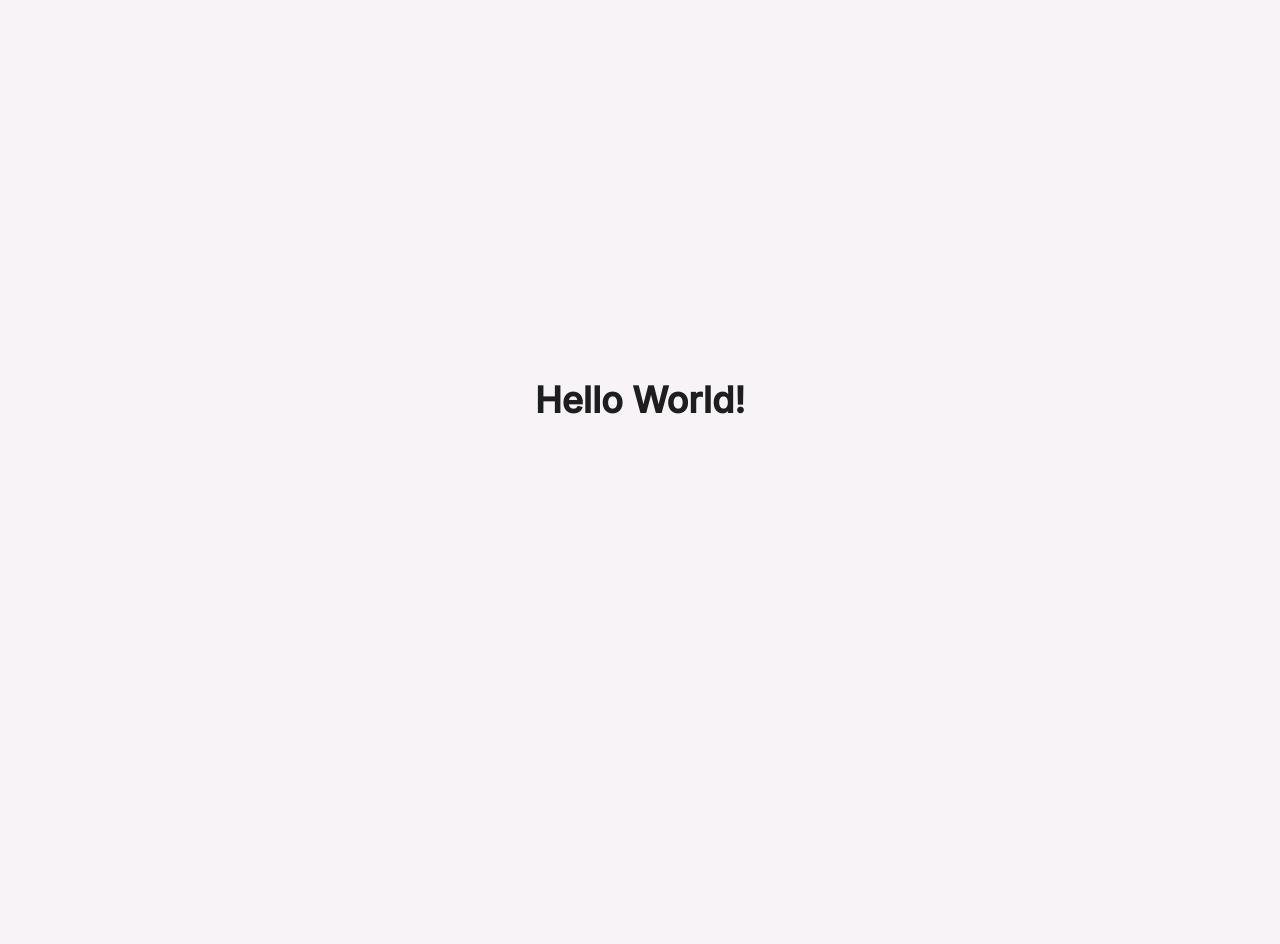
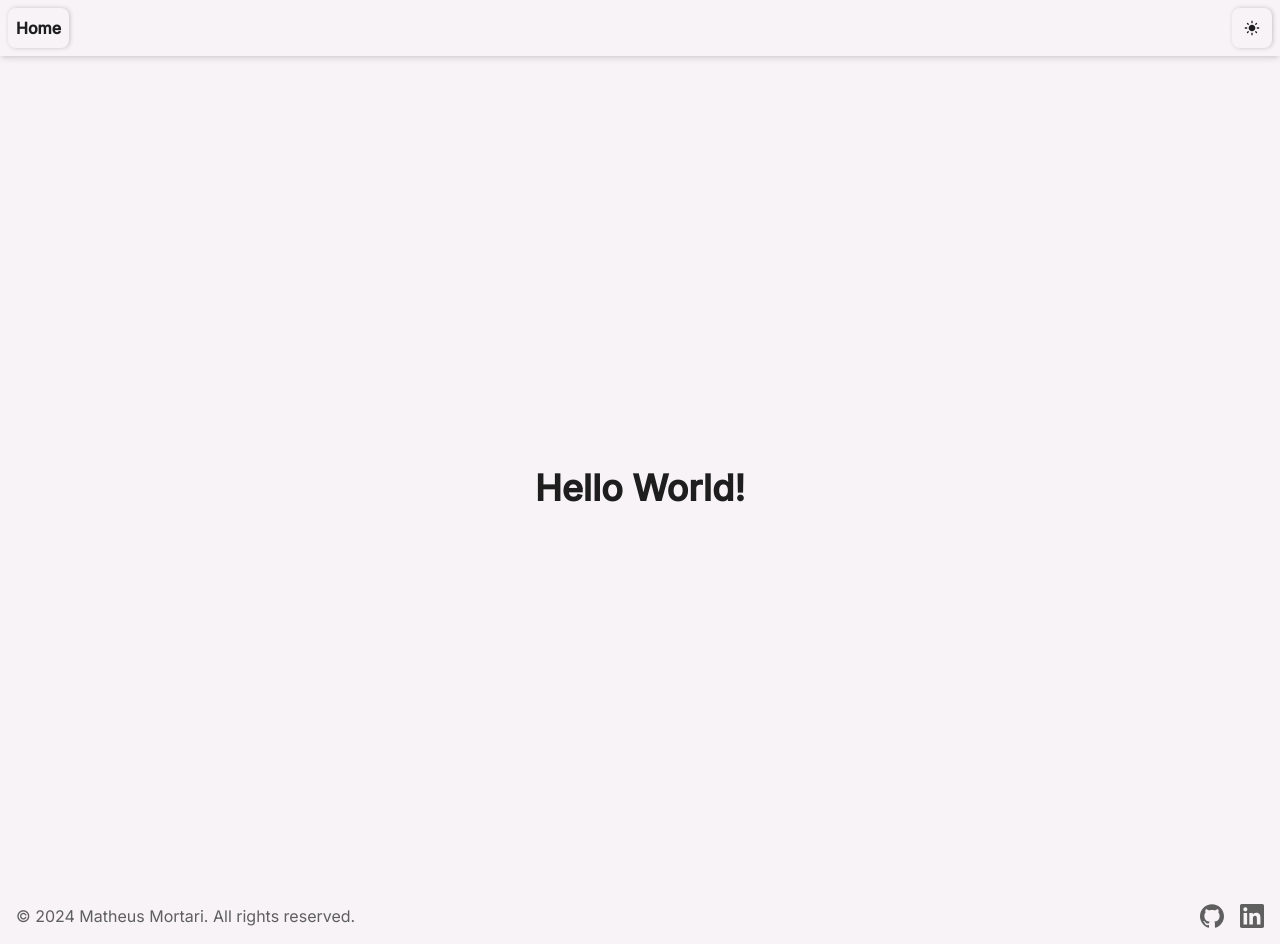
Before and after one commit to matimortari/boilerplate-vite, a React (Vite) app: page / in a window 1280 px wide. Before the commit the page ends 800 px from the top, so only its background shows below. Built offline with nearby package versions, Linux system fonts and the light colour scheme.

Commit message:
refactor: Refactor project file structure & imports | docs: update README

```diff
--- a/index.html
+++ b/index.html
@@ -2,11 +2,11 @@
 <html lang="en">
 
 <head>
-	<meta charset="utf-8" />
-	<meta name="viewport" content="width=device-width, initial-scale=1" />
 	<title>Vite App</title>
 	<link rel="icon" href="favicon.ico" />
 	<link rel="stylesheet" href="https://fonts.googleapis.com/css2?family=Inter:wght@400;500&display=swap">
+	<meta charset="utf-8" />
+	<meta name="viewport" content="width=device-width, initial-scale=1" />
 </head>
 
 <body>
--- a/package.json
+++ b/package.json
@@ -4,9 +4,9 @@
 	"version": "0.1.0",
 	"type": "module",
 	"scripts": {
-		"dev": "concurrently \"vite\" \"tsx watch server.ts\"",
+		"dev": "concurrently \"vite\" \"tsx watch ./src/lib/server.ts\"",
 		"build": "tsc -b && vite build",
-		"start": "concurrently \"vite preview\" \"tsx watch server.ts\"",
+		"start": "concurrently \"vite preview\" \"tsx watch ./src/lib/server.ts\"",
 		"test": "playwright test",
 		"format": "prettier --write . && eslint ."
 	},
--- a/src/App.tsx
+++ b/src/App.tsx
@@ -1,14 +1,14 @@
-import { Analytics } from "@vercel/analytics/react"
+import Footer from "./components/Footer"
+import Navbar from "./components/Navbar"
 
 export default function Home() {
 	return (
 		<>
-			<Analytics />
-			<main className="flex h-screen items-center justify-center">
-				<div>
-					<strong className="text-4xl">Hello World!</strong>
-				</div>
+			<Navbar />
+			<main className="flex h-screen flex-col items-center justify-center">
+				<strong className="text-4xl">Hello World!</strong>
 			</main>
+			<Footer />
 		</>
 	)
 }
--- /dev/null
+++ b/src/components/Footer.tsx
@@ -0,0 +1,20 @@
+import { Icon } from "@iconify/react"
+
+export default function Footer() {
+	return (
+		<footer className="flex flex-col items-center justify-between md:flex-row">
+			<div className="m-4 font-light text-muted-foreground">
+				<p>© 2024 Matheus Mortari. All rights reserved.</p>
+			</div>
+
+			<div className="m-4 flex flex-row gap-4 text-muted-foreground">
+				<a href="https://github.com/matimortari" target="_blank" rel="noopener noreferrer">
+					<Icon icon="simple-icons:github" className="icon h-6 w-6" />
+				</a>
+				<a href="https://www.linkedin.com/in/matheus-mortari-19rt" target="_blank" rel="noopener noreferrer">
+					<Icon icon="simple-icons:linkedin" className="icon h-6 w-6" />
+				</a>
+			</div>
+		</footer>
+	)
+}
--- /dev/null
+++ b/src/components/Navbar.tsx
@@ -0,0 +1,30 @@
+import { Icon } from "@iconify/react"
+import { useEffect, useState } from "react"
+
+export default function Navbar() {
+	const [theme, setTheme] = useState("light")
+
+	const toggleTheme = () => setTheme((prevTheme) => (prevTheme === "light" ? "dark" : "light"))
+
+	useEffect(() => {
+		document.documentElement.classList.toggle("dark", theme === "dark")
+	}, [theme])
+
+	return (
+		<nav className="mb-8 flex items-center justify-between p-2 shadow-md">
+			<div className="flex items-center">
+				<a className="button" href="/">
+					Home
+				</a>
+			</div>
+
+			<div className="flex items-center gap-2">
+				<button onClick={toggleTheme} className="button flex h-10 w-10 items-center justify-center">
+					<Icon
+						icon={theme === "light" ? "material-symbols:light-mode-rounded" : "material-symbols:dark-mode-rounded"}
+					/>
+				</button>
+			</div>
+		</nav>
+	)
+}
--- a/src/main.tsx
+++ b/src/main.tsx
@@ -1,11 +1,12 @@
+import { Analytics } from "@vercel/analytics/react"
 import React from "react"
 import ReactDOM from "react-dom/client"
 import App from "./App.tsx"
-import "./globals.css"
+import "./styles/globals.css"
 
-const root = ReactDOM.createRoot(document.getElementById("root") as HTMLElement)
-root.render(
+ReactDOM.createRoot(document.getElementById("root")!).render(
 	<React.StrictMode>
 		<App />
+		<Analytics />
 	</React.StrictMode>
 )
--- a/src/globals.css
+++ b/src/styles/globals.css
@@ -50,16 +50,13 @@
 }
 
 .button {
-	box-shadow: 0 0 4px 0px var(--foreground);
-	color: var(--foreground);
+	box-shadow: 1px 0px 4px 0px var(--muted);
+	padding: 0.5rem;
+	border-radius: 0.5rem;
+	text-align: center;
 	font-weight: 700;
-	border-radius: 9999px;
-	padding-left: 1rem;
-	padding-right: 1rem;
-	padding-top: 0.5rem;
-	padding-bottom: 0.5rem;
 }
 
 .button:hover {
-	background-color: var(--card);
+	opacity: 0.5;
 }
```
Also changed, not shown: src/lib/server.ts (renamed from server.ts), 1 other file (tests, documents, lock files or other folders).
